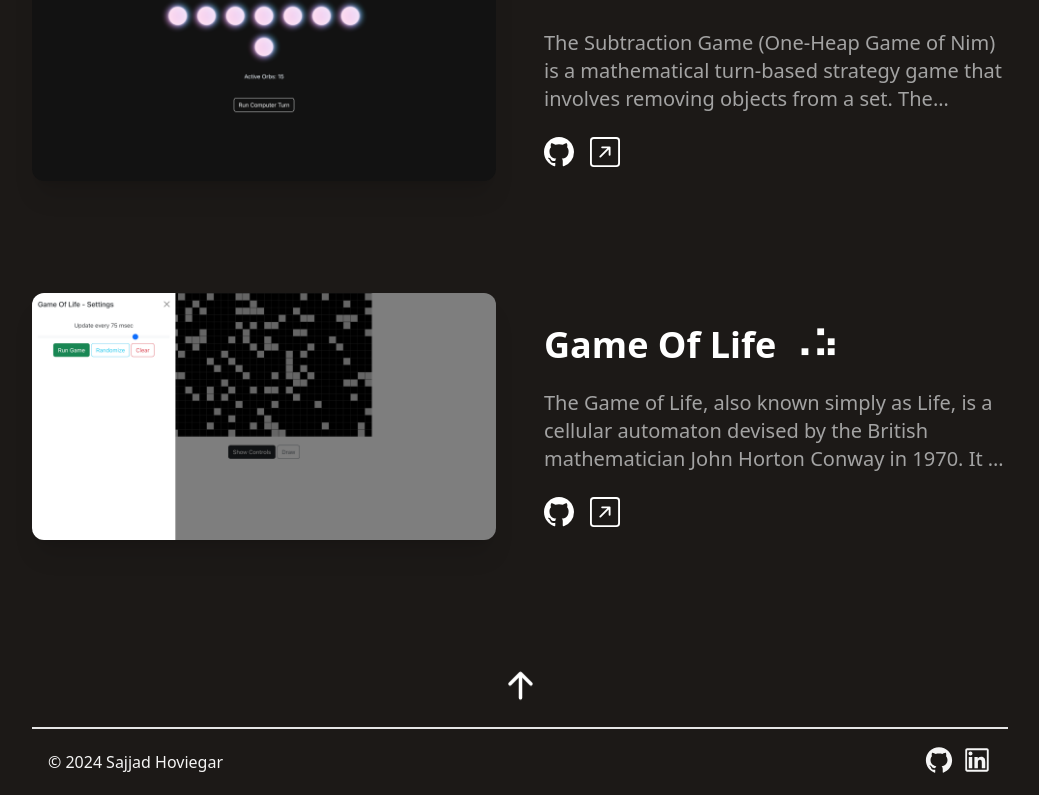
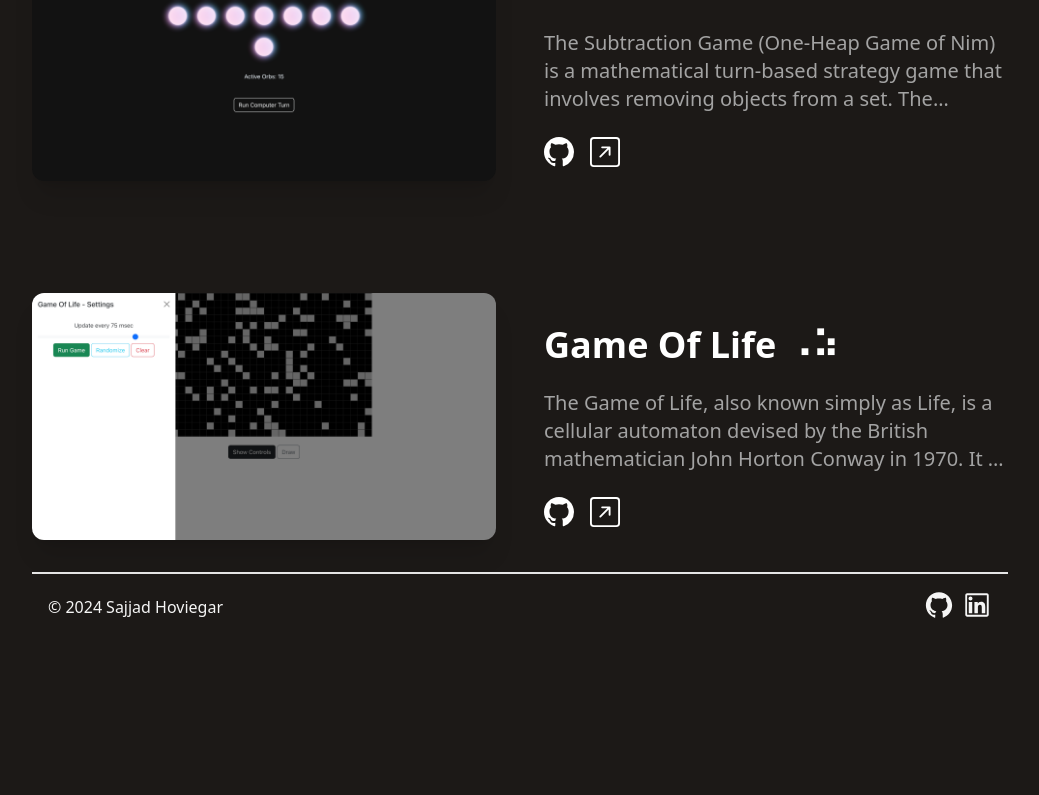
Before and after one commit to s-hoviegar/my-portfolio, a Next.js app: page / in a window 1280 px wide. Shown: the part 3006-3801 px from the top of the page, without its empty margins (120-1159 px from the left). After the commit the page ends 3646 px from the top, so only its background shows below. Built offline with nearby package versions, Linux system fonts and the light colour scheme.

Commit message:
resolving warnings

```diff
--- a/components/Footer.tsx
+++ b/components/Footer.tsx
@@ -1,28 +1,9 @@
 import React from "react";
 import { AiOutlineGithub, AiOutlineLinkedin } from "react-icons/ai";
-import { Link } from "react-scroll/modules";
-import { HiArrowUp } from "react-icons/hi";
 
 const Footer = () => {
   return (
     <footer className="mx-auto max-w-3xl px-4 sm:px-6 md:max-w-5xl ">
-      <br />
-      <br />
-      <br />
-      <br />
-      <br />
-      <div className="flex flex-row items-center text-center justify-center ">
-        <Link
-          to="home"
-          activeClass="active"
-          spy={true}
-          smooth={true}
-          offset={-100}
-          duration={500}
-        >
-          <HiArrowUp size={35} className="animate-bounce cursor-pointer" />
-        </Link>
-      </div>
       <hr className="w-full h-0.5 mx-auto mt-8 bg-neutral-200 border-0"></hr>
       <div className="mx-auto  p-4 flex flex-col text-center text-neutral-900 md:flex-row md:justify-between">
         <div className="flex flex-row items-center justify-center space-x-1 text-neutral-500 dark:text-neutral-100">
```
